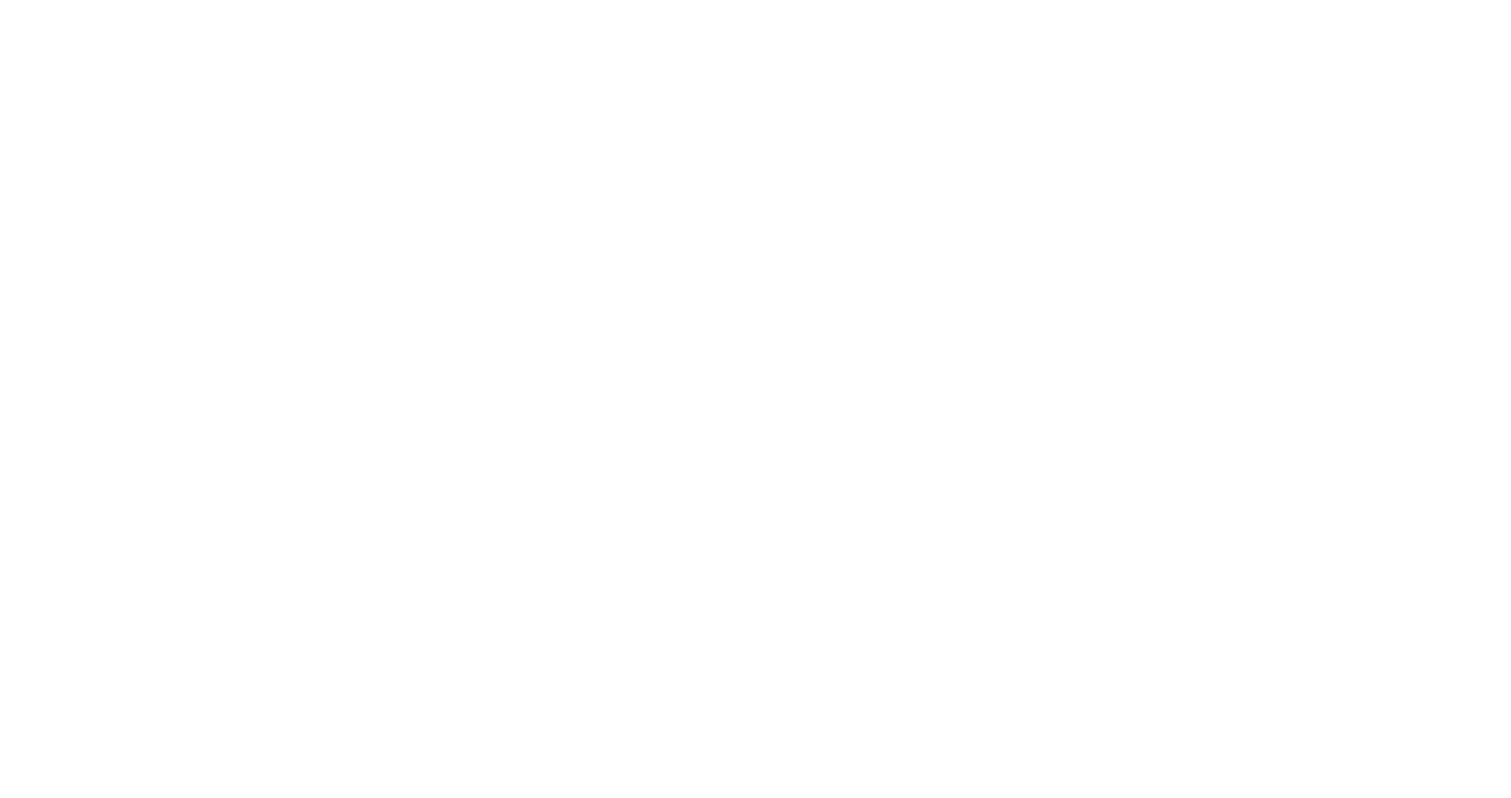
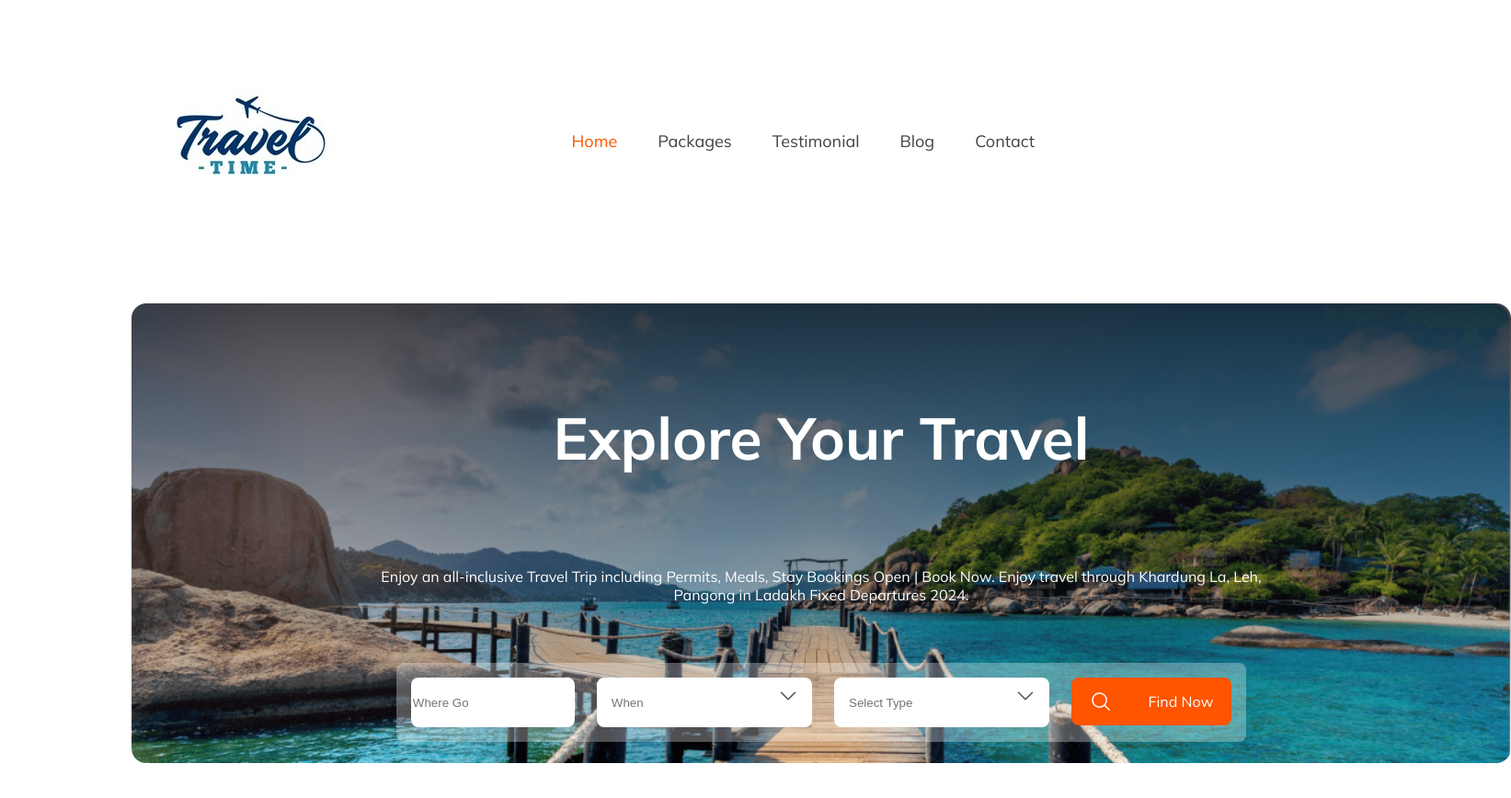
Before and after one commit to Mafuj-926/Travel-Time, a plain HTML site: page index.html in a window 1280 px wide. Shown: the whole page at 92% size, 1643 px wide, since content can reach past the window. Before the commit the page ends 800 px from the top, so only its background shows below. Drawn offline with Linux system fonts and the light colour scheme.

Commit message:
Added Header part

```diff
--- a/index.html
+++ b/index.html
@@ -5,8 +5,49 @@
     <meta name="viewport" content="width=device-width, initial-scale=1.0">
     <title>Travel Time</title>
     <link rel="stylesheet" href="style.css">
+    <link rel="preconnect" href="https://fonts.googleapis.com">
+    <link rel="preconnect" href="https://fonts.gstatic.com" crossorigin>
+    <link href="https://fonts.googleapis.com/css2?family=Mulish:wght@300;400;600;700&display=swap" rel="stylesheet">
 </head>
 <body>
+    <header>
+    <section class="header">
+        <nav>
+            <img src="Images/travel-logo.jpg" alt="">
+            <div class="nav-links">
+                <ul>
+                    <li><a href="" id="orange-color">Home</a> </li>
+                    <li><a href="">Packages</a> </li>
+                    <li><a href="">Testimonial</a> </li>
+                    <li><a href="">Blog</a> </li>
+                    <li><a href="">Contact</a> </li>
+                </ul>
+            </div>
+        </nav>
+        <div class="header-text">
+            <h1>Explore Your Travel</h1>
+            <p>Enjoy an all-inclusive Travel Trip including Permits, Meals, Stay Bookings Open | Book Now. Enjoy travel through Khardung La, Leh, Pangong in Ladakh Fixed Departures 2024.</p>
+            <div class="text-input">
+                <div>
+                    <input placeholder="Where Go" type="text">
+                </div>
+                <div class="When-input">
+                    <input placeholder="When" type="text">
+                    <img src="Images/Frame1.png" alt="">
+                </div>
+                <div class="Select-input">
+                    <input placeholder="Select Type" type="text">
+                    <img src="Images/Frame1.png" alt="">
+                </div>
+                <div class="find-btn">
+                    <img src="Images/Frame.png" alt="">
+                    <a href="">Find Now</a>
+                </div>
+            </div>
+        </div>
+
+    </section>
+    </header>
 
 </body>
 </html>
--- a/style.css
+++ b/style.css
@@ -0,0 +1,96 @@
+body{
+    font-family: 'Mulish', sans-serif;
+}
+header, main{
+    margin: 30px 135px 100px 135px;
+}
+.header{
+    min-height: 100vh;
+    width: 100%;
+    background-position: center;
+    background-size: cover;
+    position: relative;
+}
+nav{
+    display: flex;
+    justify-content: space-between;
+    align-items: center;
+}
+.nav-links > ul{
+    display: flex;
+    list-style: none;
+    padding: 8px 12px;
+    position: relative;
+    gap: 44px;
+}
+.nav-links > ul a{
+    color: #424247;
+    text-decoration: none;
+    font-size: 18px;
+}
+#orange-color{
+    color: #FF5400;
+}
+.header-text{
+    background: linear-gradient(180deg, rgba(19, 19, 24, 0.80) 0%, rgba(19, 19, 24, 0.00) 100%),url(Images/Group\ 13\ \(1\)\ \(1\).png);
+    background-repeat: no-repeat;
+    background-size: cover;
+    position: relative;
+    justify-content: center;
+    text-align: center;
+    width: 1500px;
+    height: 500px;
+    border-radius: 16px;
+}
+.header-text h1{
+    font-size: 64px;
+    font-weight: 800;
+    color: #fff;
+    padding: 106px 287px 24px 287px;
+}
+.header-text p{
+    padding: 24px 247px 48px 247px;
+    color: #fff;
+    font-size: 16px;
+    font-weight: 400;
+}
+.text-input{
+    border-radius: 8px;
+    background: rgba(255, 255, 255, 0.30);
+    display: inline-flex;
+    padding: 16px;
+    align-items: flex-start;
+    gap: 24px;
+    margin: 0 185px 106px 185px;
+
+
+}
+.text-input input{
+    width: 174px;
+    height: 52px;
+    border-radius: 8px;
+    background: #FFF;
+    border: none;
+
+}
+.When-input, .Select-input{
+   background-color: #FFF;
+   border-radius: 8px;
+   text-align: center;
+   padding: 0 14px;
+}
+.find-btn{
+    display: flex;
+    justify-content: space-around;
+    align-items: center;
+    width: 174px;
+    height: 52px;
+    border-radius: 8px;
+    background:#FF5400;
+    border: none;
+    gap: 0px;
+}
+.find-btn a{
+    text-decoration: none;
+    color: #FFF;
+}
```
Also changed, not shown: Images/Frame.png (added), Images/Frame1.png (added).
